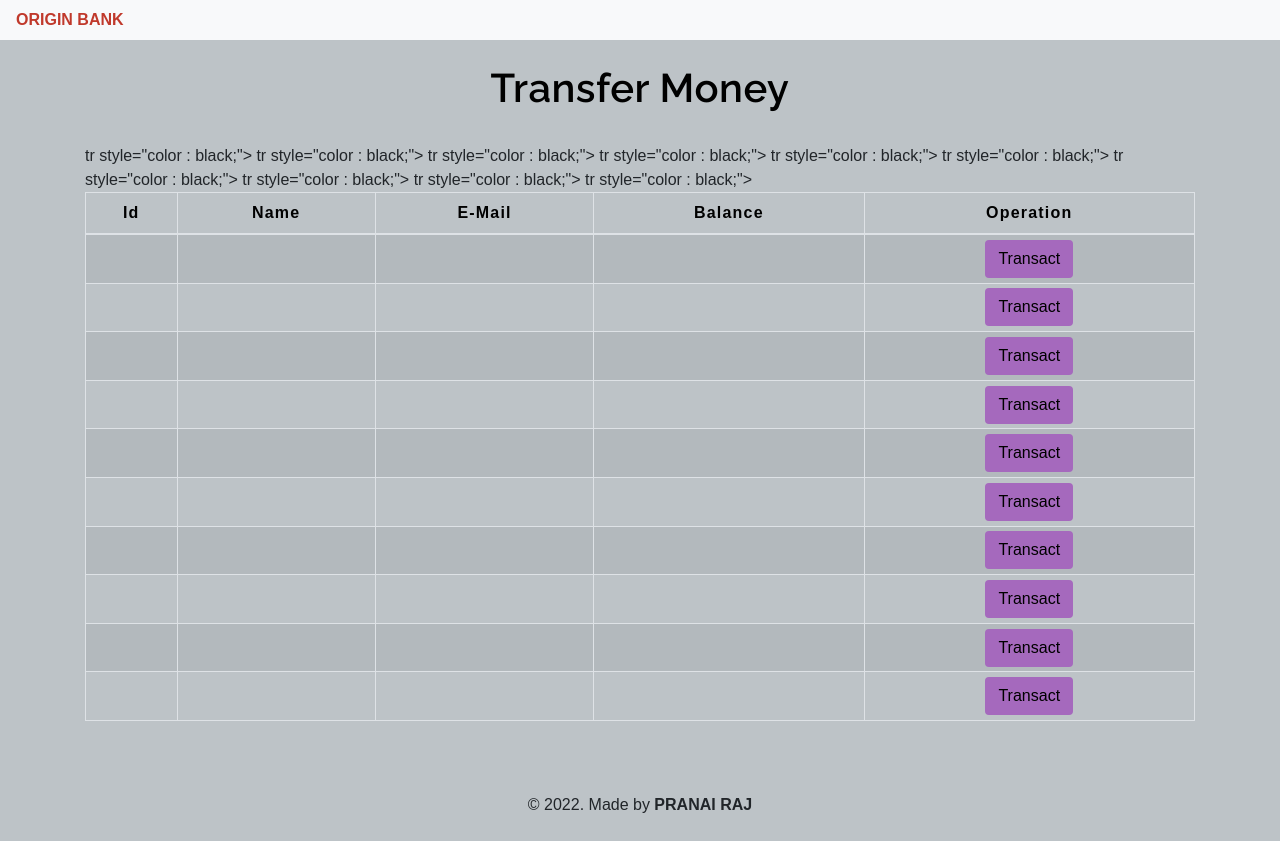
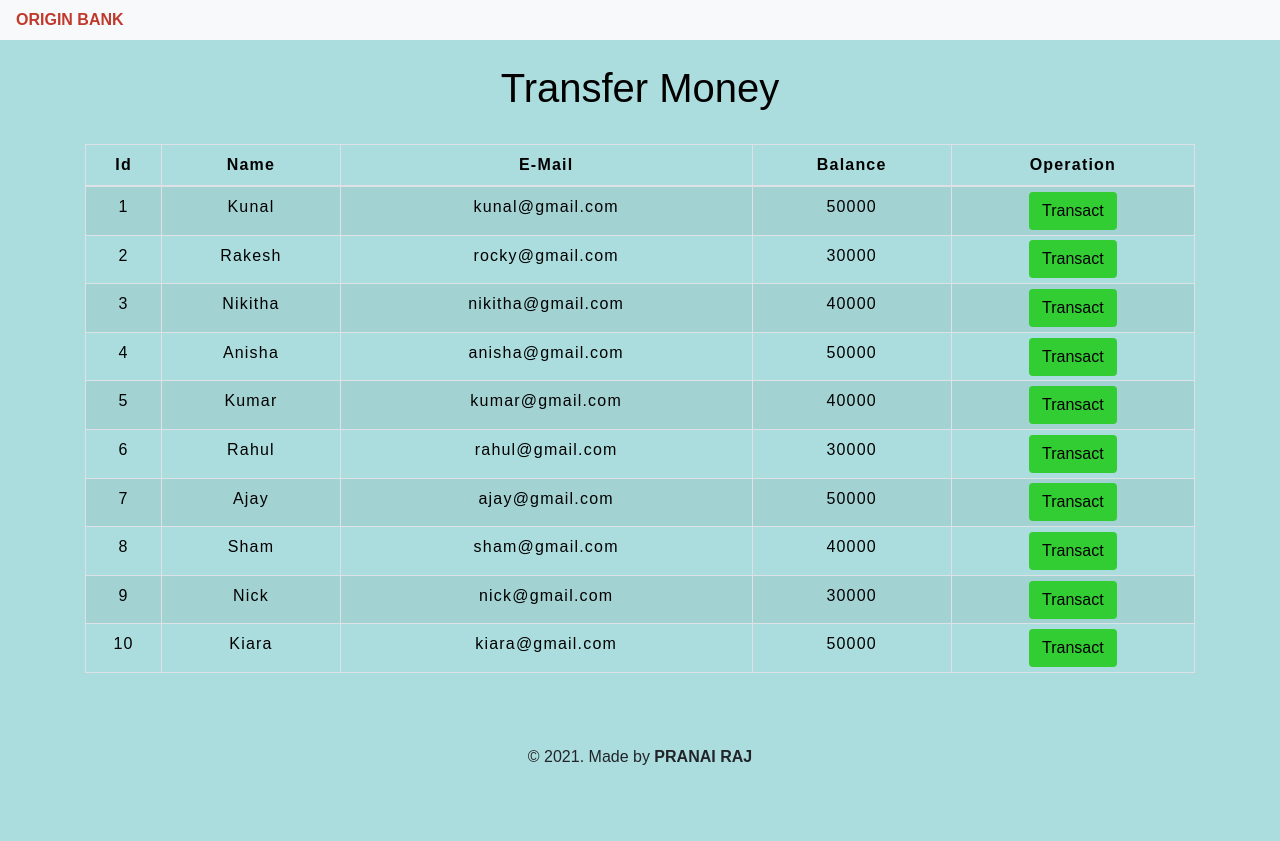
Before and after one commit to Pranai2518/Banking_system, a PHP site: page /transfermoney.php in a window 1280 px wide. After the commit the page ends 765 px from the top, so only its background shows below. Run offline with PHP 8.4, Linux system fonts and the light colour scheme; data comes from the database, SQL or seed files in the repository; data that the repository does not hold is empty.

Commit message:
Updated transfermoney

```diff
--- a/transfermoney.php
+++ b/transfermoney.php
@@ -3,40 +3,41 @@
 <head>
     <meta charset="UTF-8">
     <meta name="viewport" content="width=device-width, initial-scale=1.0">
+    <title>Transfer Money</title>
     <link rel="stylesheet" href="https://maxcdn.bootstrapcdn.com/bootstrap/4.0.0/css/bootstrap.min.css" integrity="sha384-Gn5384xqQ1aoWXA+058RXPxPg6fy4IWvTNh0E263XmFcJlSAwiGgFAW/dAiS6JXm" crossorigin="anonymous">
-    <link rel="stylesheet" type="text/css" href="./css/nav.css">
-    <link rel="stylesheet" type="text/css" href="./css/table.css">
-    <title>Money Transfer</title>
+    <link rel="stylesheet" type="text/css" href="css/table.css">
+    <link rel="stylesheet" type="text/css" href="css/navbar.css">
 
     <style type="text/css">
       button{
         transition: 1.5s;
       }
       button:hover{
-            background-color: #616C6F;
+        background-color:#616C6F;
         color: white;
       }
     </style>
 </head>
 
-<body style="background-color: #BDC3C7;">
+<body style="background-color :  #ACDDDE;">
 <?php
     include 'config.php';
     $sql = "SELECT * FROM users";
-    $result = mysqli_query($conn, $sql);
+    $result = mysqli_query($conn,$sql);
 ?>
 
 <?php
   include 'nav.php';
 ?>
+
 <div class="container">
-    <h2 class="text-center pt-4" style="color: black;">Transfer Money</h2>
+        <h2 class="text-center pt-4" style="color : black;">Transfer Money</h2>
         <br>
             <div class="row">
                 <div class="col">
                     <div class="table-responsive-sm">
-                <table class="table table-hover table-sm table-striped table-condensed table-bordered" style="border-color:black">
-                    <thead style="color: black;">
+                    <table class="table table-hover table-sm table-striped table-condensed table-bordered" style="border-color:black;">
+                        <thead style="color : black;">
                             <tr>
                             <th scope="col" class="text-center py-2">Id</th>
                             <th scope="col" class="text-center py-2">Name</th>
@@ -47,18 +48,19 @@
                         </thead>
                         <tbody>
                 <?php
-                    while ($row = mysqli_fetch_assoc($result)){
+                    while($rows=mysqli_fetch_assoc($result)){
                 ?>
-                    tr style="color : black;">
+                    <tr style="color : black;">
                         <td class="py-2"><?php echo $rows['id'] ?></td>
                         <td class="py-2"><?php echo $rows['name']?></td>
                         <td class="py-2"><?php echo $rows['email']?></td>
                         <td class="py-2"><?php echo $rows['balance']?></td>
-                        <td><a href="selecteduserdetail.php?id= <?php echo $rows['id'] ;?>"> <button type="button" class="btn" style="background-color : #A569BD;">Transact</button></a></td>
+                        <td><a href="selecteduserdetail.php?id= <?php echo $rows['id'] ;?>"> <button type="button" class="btn" style="background-color : #32CD32;">Transact</button></a></td>
                     </tr>
                 <?php
                     }
                 ?>
+
                         </tbody>
                     </table>
                     </div>
@@ -66,7 +68,7 @@
             </div>
          </div>
          <footer class="text-center mt-5 py-2">
-            <p>&copy 2022. Made by <b>PRANAI RAJ</b></p>
+            <p>&copy 2021. Made by <b>PRANAI RAJ</b></p>
         </footer>
          <script src="https://code.jquery.com/jquery-3.5.1.slim.min.js" integrity="sha384-DfXdz2htPH0lsSSs5nCTpuj/zy4C+OGpamoFVy38MVBnE+IbbVYUew+OrCXaRkfj" crossorigin="anonymous"></script>
 <script src="https://cdn.jsdelivr.net/npm/bootstrap@4.5.3/dist/js/bootstrap.bundle.min.js" integrity="sha384-ho+j7jyWK8fNQe+A12Hb8AhRq26LrZ/JpcUGGOn+Y7RsweNrtN/tE3MoK7ZeZDyx" crossorigin="anonymous"></script>
```
Lines whose indentation alone changed are shown as unchanged.
